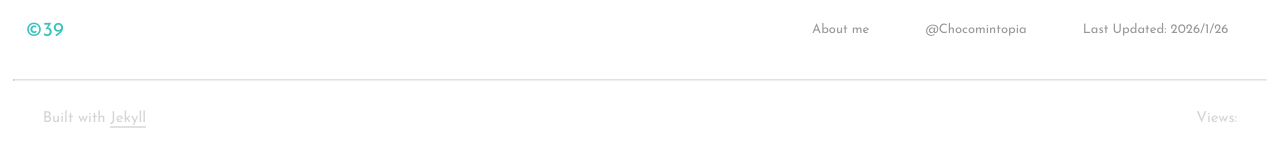
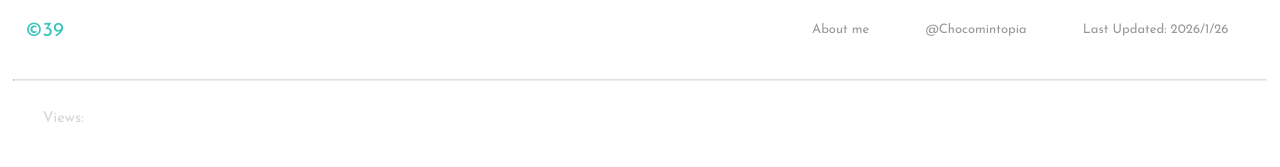
Before and after one commit to Chocomintopia/Chocomintopia.Github.io, a Jekyll site: the page built from index.html, in a window 1280 px wide. Shown: the part 707-874 px from the top of the page. Built offline with Jekyll 4.4.1, drawn with Linux system fonts in a browser that asks for light colours; nearby versions of some CDN libraries; the list of posts is cut into pages by our own code; comment, search, counter and statistics services are not loaded.

Commit message:
Update footer.html

```diff
--- a/_includes/footer.html
+++ b/_includes/footer.html
@@ -29,19 +29,18 @@
     <div style="clear:both"></div>
     <hr />
     <div class="theme-footer">
+        <!-- <p class="alignable pull-left" style="display: inline-block">
+            Built with <a href="http://jekyllrb.com/" class="different-highlight underline">Jekyll</a>
+        </p> -->
+
         <p class="alignable pull-left" style="display: inline-block">
-            Built with <a href="http://jekyllrb.com/" class="different-highlight underline">Jekyll</a>
-        </p>
-
-        <!-- 添加访问统计，在右边对齐 -->
-        <p class="alignable pull-right" style="display: inline-block">
             Views: <span id="busuanzi_value_site_pv"></span>
         </p>
     </div>
 </footer>
 
 <!-- busuanzi访问统计 -->
-<script async src="https://cdn.staticfile.org/busuanzi/2.3/busuanzi.pure.mini.js"></script>
+<script async src="//busuanzi.ibruce.info/busuanzi/2.3/busuanzi.pure.mini.js"></script>
 
 <!--MathJax 3.X-->
 <script>
```
